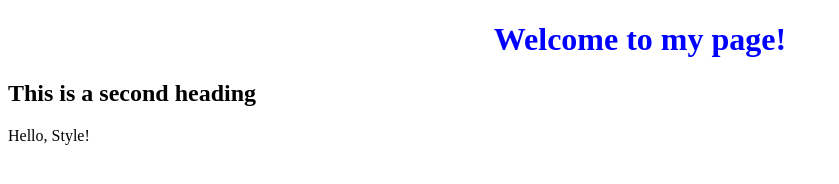
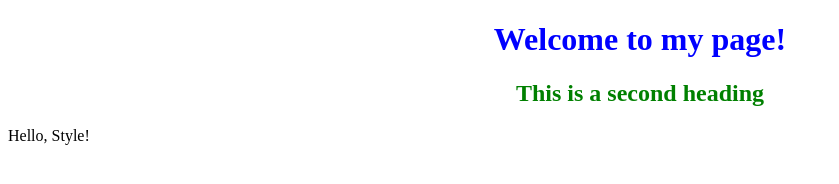
Before and after one commit to newgit-x/cs50, a plain HTML site: page style.html in a window 1280 px wide. Shown: the whole page, without its empty margins (0-839 px from the left). Drawn offline with Linux system fonts and the light colour scheme.

Commit message:
Update style.html

```diff
--- a/style.html
+++ b/style.html
@@ -2,6 +2,13 @@
 <html language="en">
  <head>
    <title>Hello Style</title>
+   <link rel="style.css">
+   <style>
+    h2 {
+     color: green;
+     text-align: center;
+    }
+   </style>
  </head>
  <body>
   <h1 style="color: blue; text-align: center;">Welcome to my page!</h1>
```
